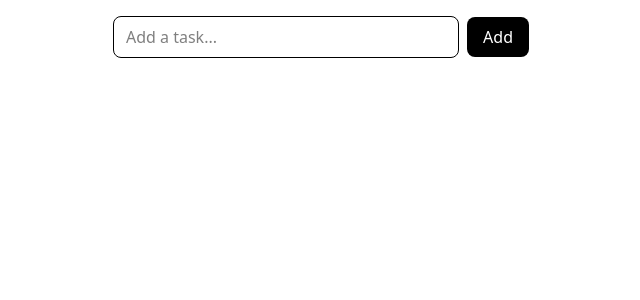
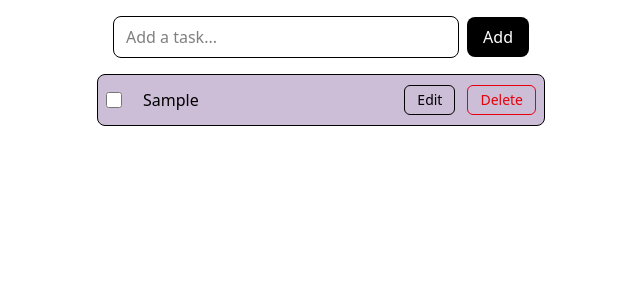
Before and after one commit to salamcodes/React, a React (Vite) app in the folder todo-context/: page / in a window 1280 px wide. Both pictures are taken after typing "Sample" into the empty fields and a click on the button "Add". Shown: the top 300 px of the page, without its empty margins (319-959 px from the left). Built offline with nearby package versions, Linux system fonts and the light colour scheme.

Commit message:
Todo using context

```diff
--- a/todo-context/src/App.jsx
+++ b/todo-context/src/App.jsx
@@ -35,7 +35,7 @@ const App = () => {
 
       {
         todos.length > 0 && todos.map((todo) => {
-          <div key={todo.id} className="flex items-center gap-3 p-2 border rounded-lg w-full max-w-md mx-auto">
+          return <div key={todo.id}>
 
             <TodoItem todo={todo} />
 
--- a/todo-context/src/components/TodoItem.jsx
+++ b/todo-context/src/components/TodoItem.jsx
@@ -5,25 +5,43 @@ const TodoItem = ({ todo }) => {
     const [editing, setEditing] = useState(false)
     const [todoMsg, setTodoMsg] = useState(todo.todo)
 
-    const { udpateTodo, deleteTodo, toggleComplete } = useTodo()
+    const { updateTodo, deleteTodo, toggleComplete } = useTodo()
 
 
     function edit() {
-        udpateTodo(todo.id, { ...todo, todo: todoMsg })
+        updateTodo(todo.id, { ...todo, todo: todoMsg })
+
+        setEditing(false)
     }
+
+    function deleteItem() {
+        deleteTodo(todo.id)
+    }
+
+    function toggleCompleted() {
+        toggleComplete(todo.id)
+    }
+
 
 
     return (
         <>
 
 
+            <div className={`flex items-center gap-3 p-2 border rounded-lg w-full max-w-md mx-auto ${todo.completed ? "bg-[#c6e9a7]" : "bg-[#ccbed7]"
+                }`}>
+
                 {/* Checkbox */}
-            <input type="checkbox" className="w-4 h-4" />
+                <input
+                    checked={todo.completed}
+                    onChange={toggleCompleted}
+                    type="checkbox" className="w-4 h-4" />
 
                 {/* Todo Input (Read Only / Editable) */}
                 <input
                     type="text"
                     value={todoMsg}
+                    onChange={(e) => setTodoMsg(e.target.value)}
                     readOnly={!editing}
                     className={`flex-1 px-2 py-1 rounded-md border focus:outline-none ${editing ? "bg-white border-black" : "bg-transparent border-transparent"
                         }`}
@@ -31,16 +49,26 @@ const TodoItem = ({ todo }) => {
 
                 {/* Edit / Save Button */}
                 <button
+                    onClick={() => {
+                        if (!editing) {
+                            edit();
+                        }
+                        setEditing(prev => !prev);
+                    }}
+                    disabled={todo.completed}
                     className="px-3 py-1 border rounded-md text-sm"
                 >
-
+                    {editing ? "Save" : "Edit"}
                 </button>
 
                 {/* Delete Button */}
-            <button className="px-3 py-1 border rounded-md text-sm text-red-600">
+                <button
+                    onClick={deleteItem}
+                    className="px-3 py-1 border rounded-md text-sm text-red-600">
                     Delete
                 </button>
 
+            </div >
         </>
     )
 }
```
Lines whose indentation alone changed are shown as unchanged.
